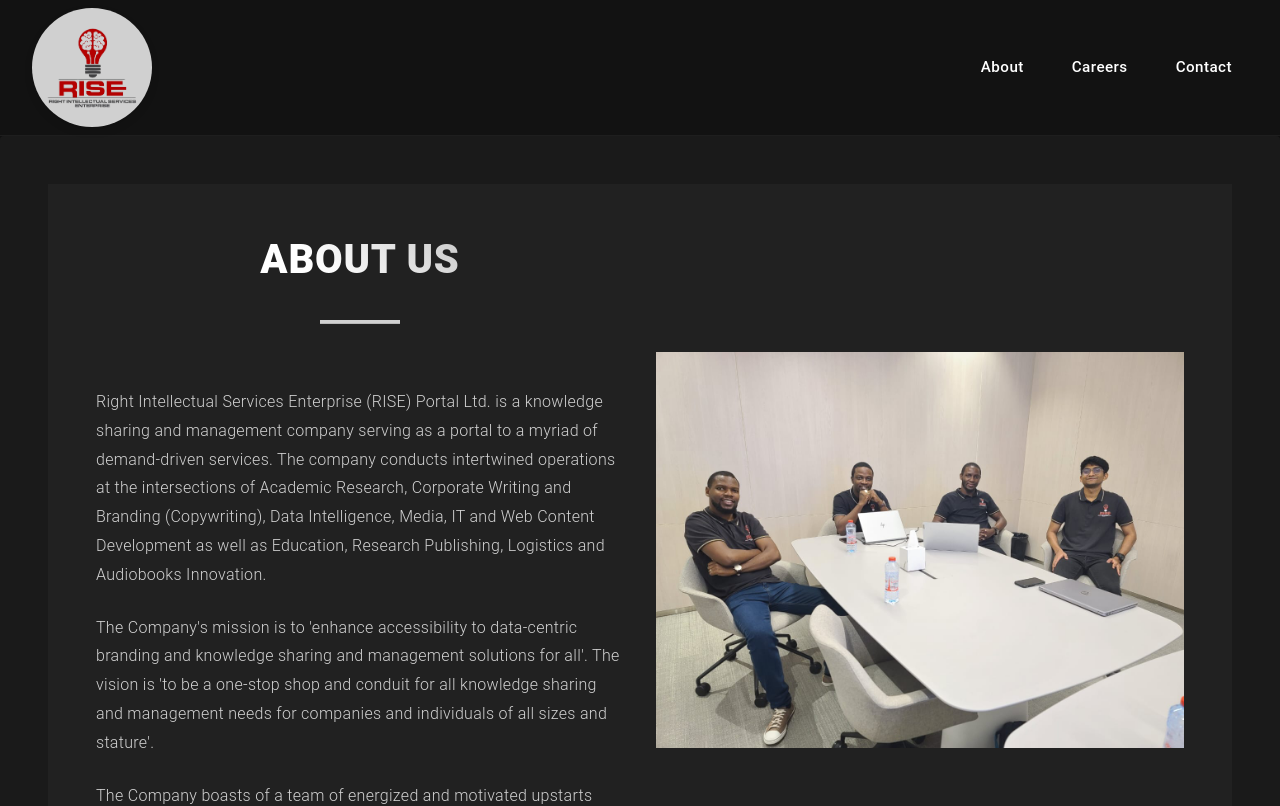
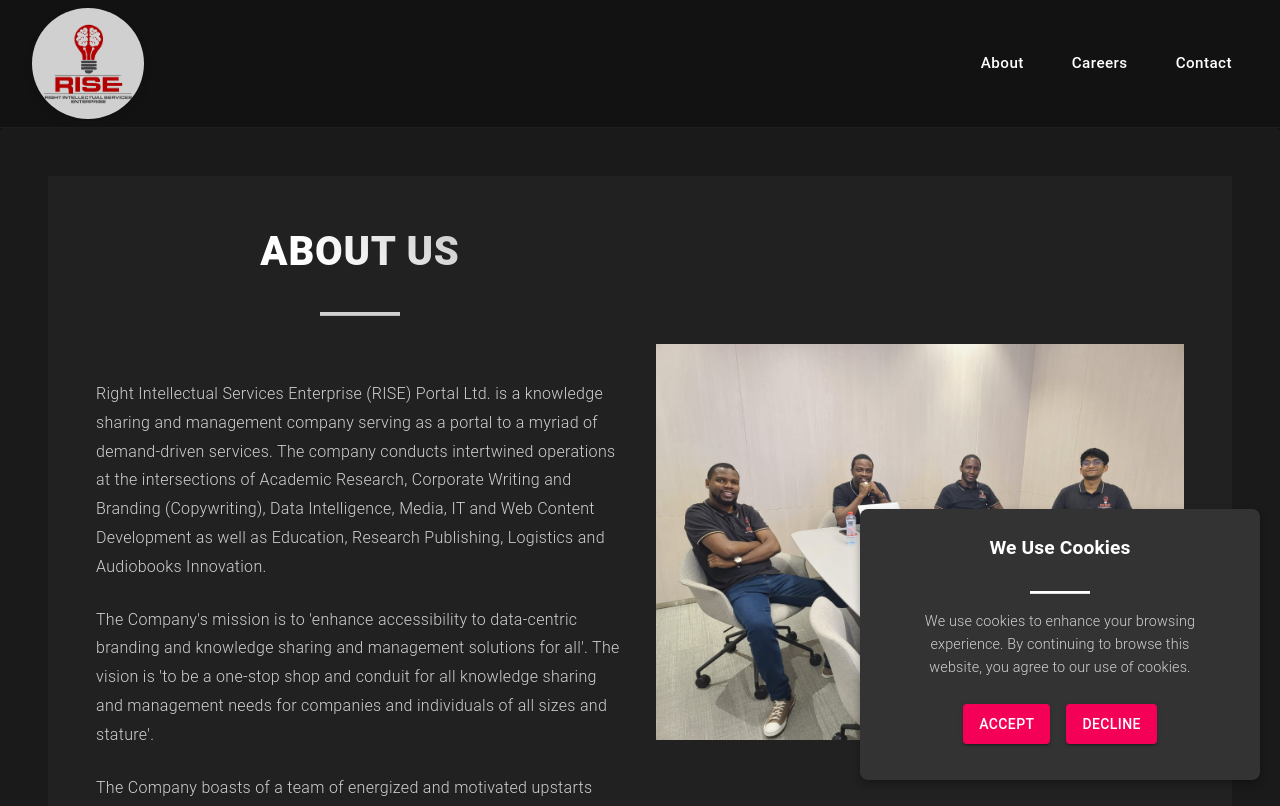
Before and after one commit to Rise-admin1/rise-home, a React (Vite) app in the folder client/: page / in a window 1280 px wide. Shown: the top 806 px of the page. Built offline with nearby package versions, Linux system fonts and the light colour scheme; a web font is replaced by a local one.

Commit message:
added address to footer

```diff
--- a/client/index.html
+++ b/client/index.html
@@ -3,7 +3,7 @@
 
 <head>
   <meta charset="UTF-8" />
-  <link rel="icon" type="image/svg+xml" href="/vite.svg" />
+  <link rel="icon" type="image/svg+xml" href="./src/assets/logo.jpeg" />
   <link rel="preconnect" href="https://fonts.googleapis.com">
 <link rel="preconnect" href="https://fonts.gstatic.com" crossorigin>
 <link href="https://fonts.googleapis.com/css2?family=Bebas+Neue&family=Edu+AU+VIC+WA+NT+Arrows:wght@400..700&family=Edu+SA+Beginner:wght@400..700&family=Manrope:wght@200..800&family=Raleway:ital,wght@0,100..900;1,100..900&display=swap" rel="stylesheet">
@@ -12,7 +12,7 @@
   href="https://fonts.googleapis.com/icon?family=Material+Icons"
 />
   <meta name="viewport" content="width=device-width, initial-scale=1.0" />
-  <title>Vite + React</title>
+  <title>Rise Ltd.</title>
 </head>
 
 <body>
--- /dev/null
+++ b/client/src/components/CookiePopup.jsx
@@ -0,0 +1,106 @@
+import React, { useState, useEffect } from 'react';
+import { Box, Paper, Typography, Button, Divider, Fade } from '@mui/material';
+
+const styles = {
+  wrapper: {
+    position: 'fixed',
+    bottom: '20px',
+    right: '20px',
+    backgroundColor: '#333',
+    color: '#fff',
+    borderRadius: '8px',
+    zIndex: 1000,
+    boxShadow: '0px 4px 8px rgba(0, 0, 0, 0.3)',
+    display: 'flex',
+    flexDirection: 'column',
+    alignItems: 'center',
+    textAlign: 'center',
+    padding: { xs: 2, md: 3 },  // Adjust padding for different screen sizes
+    width: { xs: '90%', sm: '80%', md: '400px' },  // Width is 90% on mobile, 80% on tablets, and fixed on desktop
+  },
+  heading: {
+    fontWeight: 'bold',
+    fontSize: { xs: '1rem', md: '1.2rem' },
+    marginBottom: '12px',
+    color: '#fff',
+  },
+  paragraph: {
+    fontSize: { xs: '0.8rem', md: '0.9rem' },
+    color: '#d1d1d1',
+    marginBottom: '12px',
+    lineHeight: 1.6,
+    fontWeight: 300,
+    marginLeft: { xs: '0', sm: '20px' },  // Adjust left margin for readability on smaller screens
+    marginRight: { xs: '0', sm: '20px' },  // Adjust right margin for readability on smaller screens
+  },
+  button: {
+    backgroundColor: '#f50057',
+    color: '#fff',
+    padding: '8px 16px',
+    borderRadius: '4px',
+    '&:hover': {
+      backgroundColor: '#f50057',
+    },
+    marginTop: '12px',
+  },
+    buttonContainer: {
+    display: 'flex',
+    flexDirection: 'row',
+    justifyContent: 'center',
+    gap: 2,
+    marginBottom: '12px',
+    },
+  divider: {
+    width: '60px',
+    height: '3px',
+    backgroundColor: '#fff',
+    margin: '16px auto',
+  },
+};
+
+const CookiePopup = () => {
+  const [isVisible, setIsVisible] = useState(true);
+
+  useEffect(() => {
+    const hasAcceptedCookies = localStorage.getItem('cookiesAccepted');
+    if (hasAcceptedCookies) {
+      setIsVisible(false);  // Hide the popup if the user has already accepted
+    }
+  }, []);
+
+  const handleAccept = () => {
+    localStorage.setItem('cookiesAccepted', 'false');  // Save consent in localStorage
+    setIsVisible(false);  // Hide the popup after acceptance
+  };
+
+    const handleReject = () => {
+    localStorage.setItem('cookiesAccepted', 'true');  // Save consent in localStorage
+    setIsVisible(false);  // Hide the popup after acceptance
+    }
+
+  if (!isVisible) return null;  // Don't render anything if the popup is not visible
+
+  return (
+    <Fade in={isVisible} timeout={1000}>
+      <Paper elevation={8} sx={styles.wrapper}>
+        <Typography variant="h6" sx={styles.heading}>
+          We Use Cookies
+        </Typography>
+        <Divider sx={styles.divider} />
+        <Typography variant="body2" sx={styles.paragraph}>
+          We use cookies to enhance your browsing experience. By continuing to browse this website, you agree to our use of cookies.
+        </Typography>
+        <Box sx={styles.buttonContainer}>
+        <Button variant="contained" sx={styles.button} onClick={handleAccept}>
+          Accept
+        </Button>
+        <Button variant="contained" sx={styles.button} onClick={handleReject}>
+            Decline
+        </Button>
+        </Box>
+      </Paper>
+    </Fade>
+  );
+};
+
+export default CookiePopup;
--- a/client/src/components/Footer.jsx
+++ b/client/src/components/Footer.jsx
@@ -28,7 +28,6 @@ const styles = {
     gap: 2,
     textAlign: 'left',
   },
-
   links: {
     display: 'flex',
     flexDirection: 'row',
@@ -54,7 +53,22 @@ const styles = {
     fontSize: '0.8rem',
     color: '#b3b3b3',
   },
+  addressSection: {
+    marginTop: '20px',
+    fontSize: '0.85rem',
+    color: '#d1d1d1',
+    textAlign: 'center',
+    lineHeight: 1.6,
+    display: 'flex',
+    flexDirection: 'column',
+    gap: 1,
+  },
+  addressItem: {
+    color: '#d1d1d1',
+    fontSize: '0.9rem',
+  },
   imageContainer: {
+    backgroundColor: 'rgba(255, 255, 255, 0.8)',
     borderRadius: '50%', // Circular container to match the image
     padding: '10px', // Space between the image and the container
     display: 'flex',
@@ -86,7 +100,6 @@ const styles = {
   },
 };
 
-
 function Footer() {
   return (
     <Box sx={styles.footerContainer}>
@@ -101,8 +114,7 @@ function Footer() {
         <Box sx={styles.links}>
           <HashLink smooth to="/#about">About Us</HashLink>
           <HashLink smooth to="/#contact">Contact</HashLink>
-          <Typography>Privacy Policy</Typography>
-          <Typography>Terms of Service</Typography>
+          <Link to="/careers">Careers</Link>
         </Box>
 
         {/* Social Media Icons */}
@@ -121,6 +133,19 @@ function Footer() {
       {/* Divider */}
       <Divider sx={{ backgroundColor: '#444', marginY: 2 }} />
 
+      {/* Address, Phone, and Email Section */}
+      <Box sx={styles.addressSection}>
+        <Typography sx={styles.addressItem}>
+          Address: Gate Avenue, Zone D, Level 1, 201, Al Mustaqbal St, Dubai, UAE.
+        </Typography>
+        <Typography sx={styles.addressItem}>
+          Phone: +971 5677 91074
+        </Typography>
+        <Typography sx={styles.addressItem}>
+          Email: <a href="mailto:info@rightintellectual.ae" style={{ color: '#d1d1d1', textDecoration: 'none' }}>info@rightintellectual.ae</a>
+        </Typography>
+      </Box>
+
       {/* Bottom Section */}
       <Typography sx={styles.footerBottom}>
         © {new Date().getFullYear()} RISE Ltd.
--- a/client/src/components/Navbar.jsx
+++ b/client/src/components/Navbar.jsx
@@ -28,7 +28,7 @@ const styles = {
   imageContainer: {
     backgroundColor: 'rgba(255, 255, 255, 0.8)',
     borderRadius: '50%', // Circular container to match the image
-    padding: '10px', // Space between the image and the container
+    padding: '6px', // Space between the image and the container
     display: 'flex',
     justifyContent: 'center',
     alignItems: 'center',
--- a/client/src/pages/Home.jsx
+++ b/client/src/pages/Home.jsx
@@ -3,6 +3,7 @@ import About from '../components/About'
 import FoundersNote from '../components/FoundersNote'
 import ServiceCard from '../components/ServiceCard'
 import ContactForm from '../components/ContactForm'
+import CookiePopup from '../components/CookiePopup'
 
 const Home = () => {
   return (
@@ -11,6 +12,7 @@ const Home = () => {
         <FoundersNote />
         <ServiceCard />
         <ContactForm />
+        <CookiePopup />
     </div>
   )
 }
```
Lines whose indentation alone changed are shown as unchanged.
